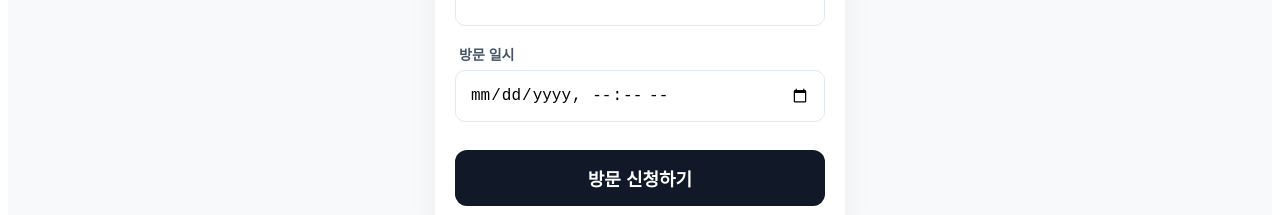
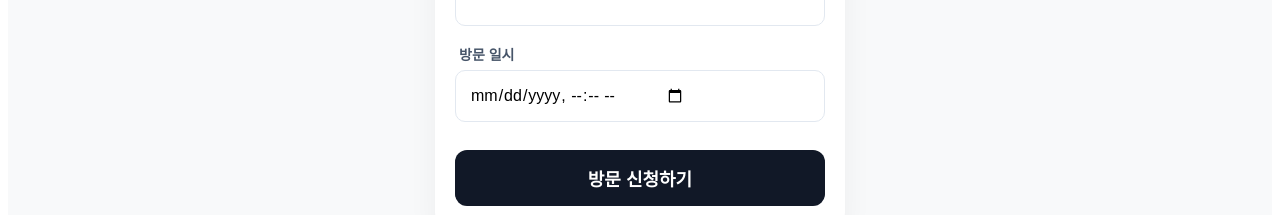
Before and after one commit to JinnyDad/visitor-system, a Next.js app: page /spowervisitor in a window 1280 px wide. Shown: the part 566-781 px from the top of the page. Built offline with nearby package versions, Linux system fonts and the light colour scheme.

Commit message:
fix: enforce black text and center alignment for datetime input

```diff
--- a/app/spowervisitor/page.js
+++ b/app/spowervisitor/page.js
@@ -29,7 +29,7 @@ function VisitorFormContent() {
     setLoading(false);
   }
 
-  // ⭐ 통합 입력창 스타일: datetime-local의 특수성까지 고려하여 수정
+  // ⭐ 수정한 입력창 스타일: 글자색 검정 및 수직 중앙 정렬 강화
   const inputStyle = {
     width: "100%",
     height: "52px",
@@ -41,10 +41,13 @@ function VisitorFormContent() {
     fontSize: "16px",
     boxSizing: "border-box",
     outline: "none",
-    display: "block",
-    backgroundColor: "white", // 배경색 고정
-    appearance: "none", // 브라우저 기본 스타일 제거
-    WebkitAppearance: "none"
+    display: "flex",           // 내부 요소 정렬을 위해 flex 사용
+    alignItems: "center",      // 수직 중앙 정렬
+    backgroundColor: "white",
+    color: "#000000",          // ⭐ 글자색 검은색 강제 지정
+    fontFamily: "inherit",
+    WebkitAppearance: "none",  // 아이폰/사파리 기본 스타일 제거
+    appearance: "none"
   };
 
   const labelStyle = { fontSize: "14px", fontWeight: "600", color: "#475569", marginLeft: "4px", display: "block" };
@@ -74,13 +77,16 @@ function VisitorFormContent() {
             <label style={labelStyle}>{cur.purpose}</label>
             <input type="text" name="purpose" required style={inputStyle} />
 
-            {/* ⭐ 방문 일시 부분 스타일 재적용 */}
             <label style={labelStyle}>{cur.time}</label>
             <input
               type="datetime-local"
               name="visit_time"
               required
-              style={{...inputStyle, minHeight: "52px"}} // 높이를 확실하게 고정
+              style={{
+                ...inputStyle,
+                lineHeight: "52px", // 텍스트 높이를 입력창 높이와 맞춰 중앙 정렬
+                color: "#000000"    // 파란색 방지
+              }}
             />
 
             <button type="submit" disabled={loading} style={{ width: "100%", height: "56px", backgroundColor: "#111827", color: "white", border: "none", borderRadius: "12px", fontSize: "18px", fontWeight: "600", cursor: "pointer", marginTop: "10px" }}>
```
